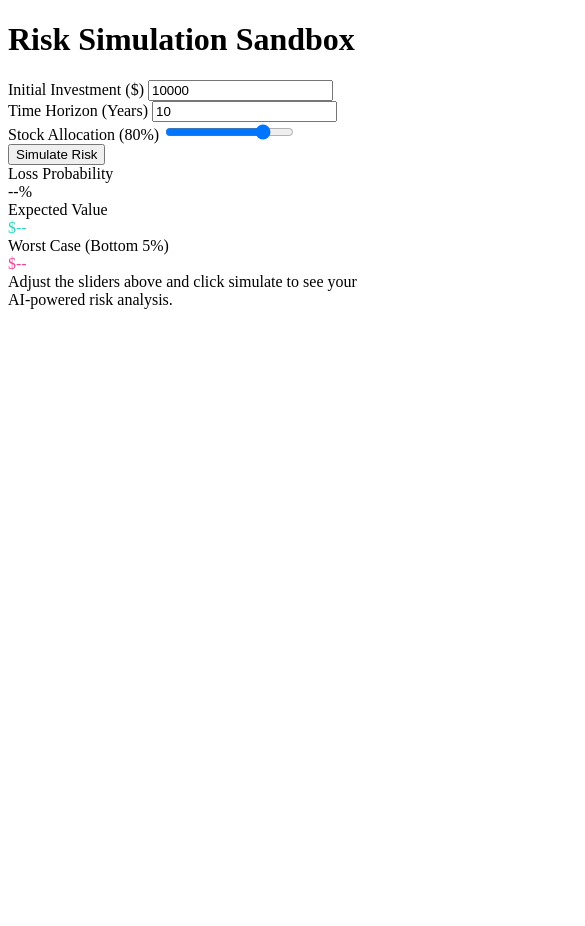
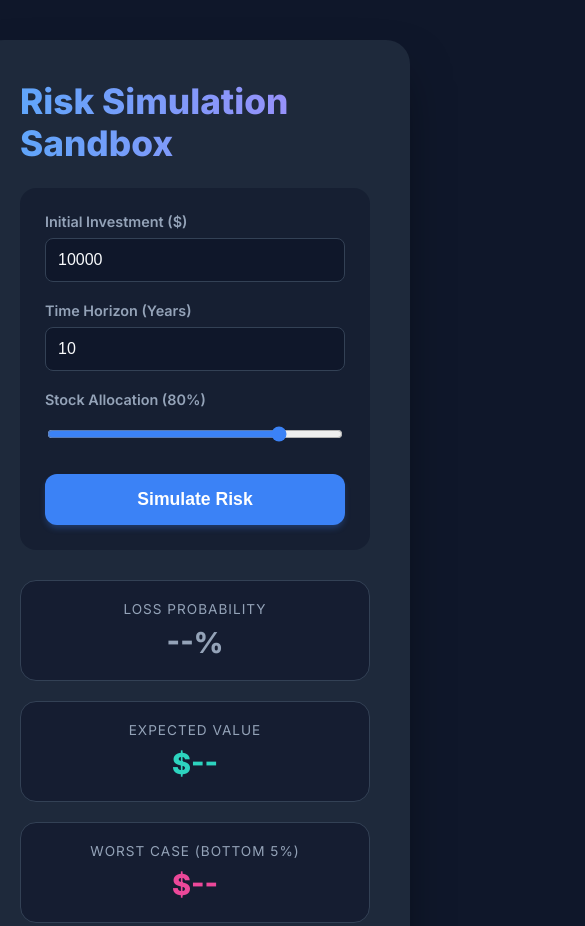
Before and after one commit to gargx19/risk-simulation-sandbox, a plain HTML site: page frontend/index.html in a window 390 px wide. Shown: the top 926 px of the page, 585 px wide, since content can reach past the window. Before the commit the page ends 844 px from the top, so only its background shows below. Drawn offline with nearby package versions, Linux system fonts and the light colour scheme; a script that the page names is missing.

Commit message:
Enhanced Interface Layer with a modern dark-themed dashboard, responsive grid systems, and stylized UI components

```diff
--- a/frontend/index.html
+++ b/frontend/index.html
@@ -9,6 +9,164 @@
       href="https://fonts.googleapis.com/css2?family=Inter:wght@400;600;800&display=swap"
       rel="stylesheet"
     />
+    <style>
+        :root {
+            --bg-color: #0f172a;
+            --card-bg: #1e293b;
+            --text-main: #f8fafc;
+            --text-muted: #94a3b8;
+            --primary: #3b82f6;
+            --primary-hover: #2563eb;
+            --danger: #ef4444;
+        }
+
+        body {
+            font-family: 'Inter', sans-serif;
+            background-color: var(--bg-color);
+            color: var(--text-main);
+            display: flex;
+            justify-content: center;
+            padding: 40px 20px;
+            margin: 0;
+        }
+
+        .dashboard {
+            background: var(--card-bg);
+            width: 100%;
+            max-width: 1000px;
+            border-radius: 24px;
+            padding: 40px;
+            box-shadow: 0 25px 50px -12px rgba(0, 0, 0, 0.5);
+        }
+
+        h1 {
+            margin-top: 0;
+            font-weight: 800;
+            font-size: 2.2rem;
+            background: linear-gradient(to right, #60a5fa, #a78bfa);
+            background-clip: text;
+            -webkit-background-clip: text;
+            -webkit-text-fill-color: transparent;
+        }
+
+        .controls {
+            display: grid;
+            grid-template-columns: repeat(auto-fit, minmax(200px, 1fr));
+            gap: 20px;
+            margin-bottom: 30px;
+            background: rgba(15, 23, 42, 0.5);
+            padding: 25px;
+            border-radius: 16px;
+        }
+
+        .control-group {
+            display: flex;
+            flex-direction: column;
+            gap: 8px;
+        }
+
+        label {
+            font-weight: 600;
+            font-size: 0.9rem;
+            color: var(--text-muted);
+        }
+
+        input[type="number"] {
+            background: var(--bg-color);
+            color: var(--text-main);
+            border: 1px solid #334155;
+            padding: 12px;
+            border-radius: 8px;
+            font-size: 1rem;
+            outline: none;
+            transition: 0.2s;
+        }
+
+        input[type="number"]:focus {
+            border-color: var(--primary);
+            box-shadow: 0 0 0 3px rgba(59, 130, 246, 0.2);
+        }
+
+        input[type="range"] {
+            accent-color: var(--primary);
+            cursor: pointer;
+            margin-top: 10px;
+        }
+
+        button {
+            background: var(--primary);
+            color: white;
+            border: none;
+            padding: 15px;
+            border-radius: 12px;
+            font-size: 1.1rem;
+            font-weight: 600;
+            cursor: pointer;
+            transition: all 0.3s ease;
+            box-shadow: 0 4px 6px -1px rgba(59, 130, 246, 0.3);
+            margin-top: 10px;
+        }
+
+        button:hover:not(:disabled) {
+            background: var(--primary-hover);
+            transform: translateY(-2px);
+            box-shadow: 0 10px 15px -3px rgba(59, 130, 246, 0.4);
+        }
+
+        button:disabled {
+            background: #475569;
+            cursor: not-allowed;
+            transform: none;
+            box-shadow: none;
+        }
+
+        .stats-grid {
+            display: grid;
+            grid-template-columns: repeat(auto-fit, minmax(200px, 1fr));
+            gap: 20px;
+            margin-bottom: 25px;
+        }
+
+        .stat-card {
+            background: rgba(15, 23, 42, 0.6);
+            border: 1px solid #334155;
+            padding: 20px;
+            border-radius: 16px;
+            text-align: center;
+        }
+
+        .stat-title {
+            font-size: 0.85rem;
+            color: var(--text-muted);
+            text-transform: uppercase;
+            letter-spacing: 1px;
+            margin-bottom: 8px;
+        }
+
+        .stat-value {
+            font-size: 1.8rem;
+            font-weight: 800;
+        }
+
+        #ai-explainer {
+            background: rgba(59, 130, 246, 0.1);
+            border-left: 4px solid var(--primary);
+            padding: 20px 25px;
+            border-radius: 0 12px 12px 0;
+            font-size: 1.1rem;
+            line-height: 1.6;
+            margin-bottom: 40px;
+            color: #e2e8f0;
+            white-space: pre-line;
+        }
+
+        .chart-container {
+            background: var(--bg-color);
+            padding: 20px;
+            border-radius: 16px;
+            box-shadow: inset 0 2px 4px 0 rgba(0, 0, 0, 0.1);
+        }
+    </style>
   </head>
 
   <body>
```
